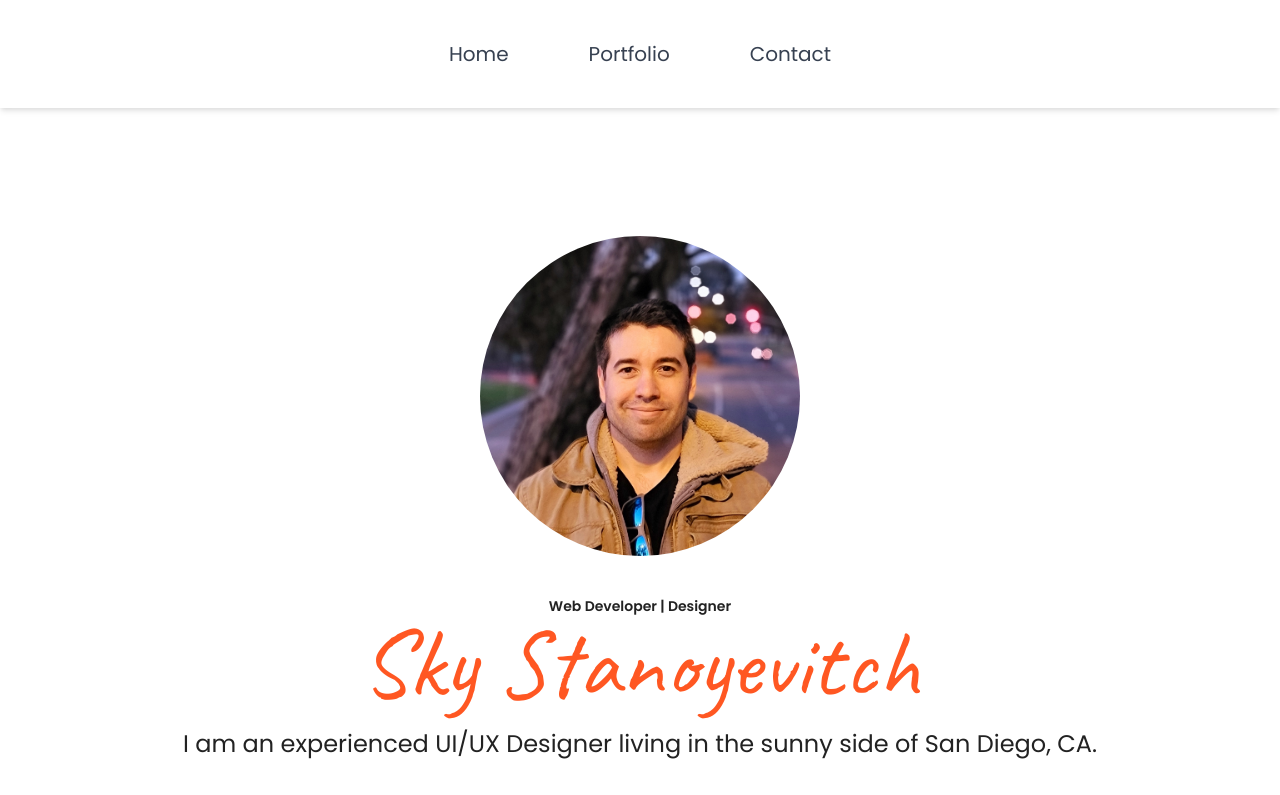
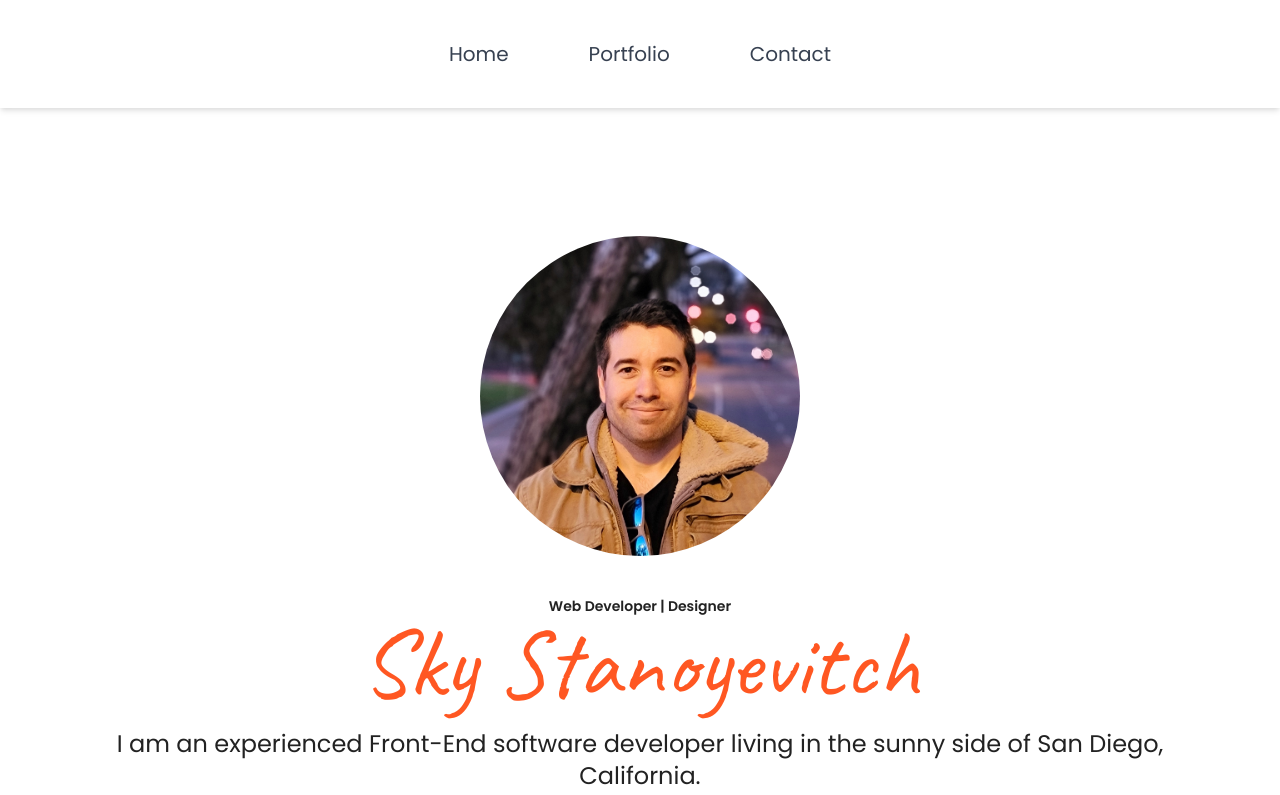
Before and after one commit to skystanoyevitch/sky-portfolio, a React (Create React App) app: page / in a window 1280 px wide. Shown: the top 795 px of the page. Built offline with nearby package versions, Linux system fonts and the light colour scheme.

Commit message:
added more info in about me section

```diff
--- a/src/Pages/Home/Components/Hero.js
+++ b/src/Pages/Home/Components/Hero.js
@@ -22,8 +22,15 @@ function Hero() {
 						Sky Stanoyevitch
 					</h1>
 					<p className="mt-4 font-poppins text-primary text-lg md:text-xl xl:text-2xl leading-normal  lg:max-w-3xl xl:max-w-6xl">
-						I am an experienced UI/UX Designer living in the sunny
-						side of San Diego, CA.
+						I am an experienced Front-End software developer living
+						in the sunny side of San Diego, California.
+						<br />
+						if you are looking for a website that will help your
+						business grow or a personal website that you can express
+						your creative self? or possibly looking to add another laid back
+						yet comitted team member to your company, please feel
+						free to contact me.. in the mean time have a look at
+						some of my projects i've done. 🤙🏻
 					</p>
 				</div>
 				<div className="text-center flex space-x-4 md:flex-row md:justify-center lg:space-x-10">
```
